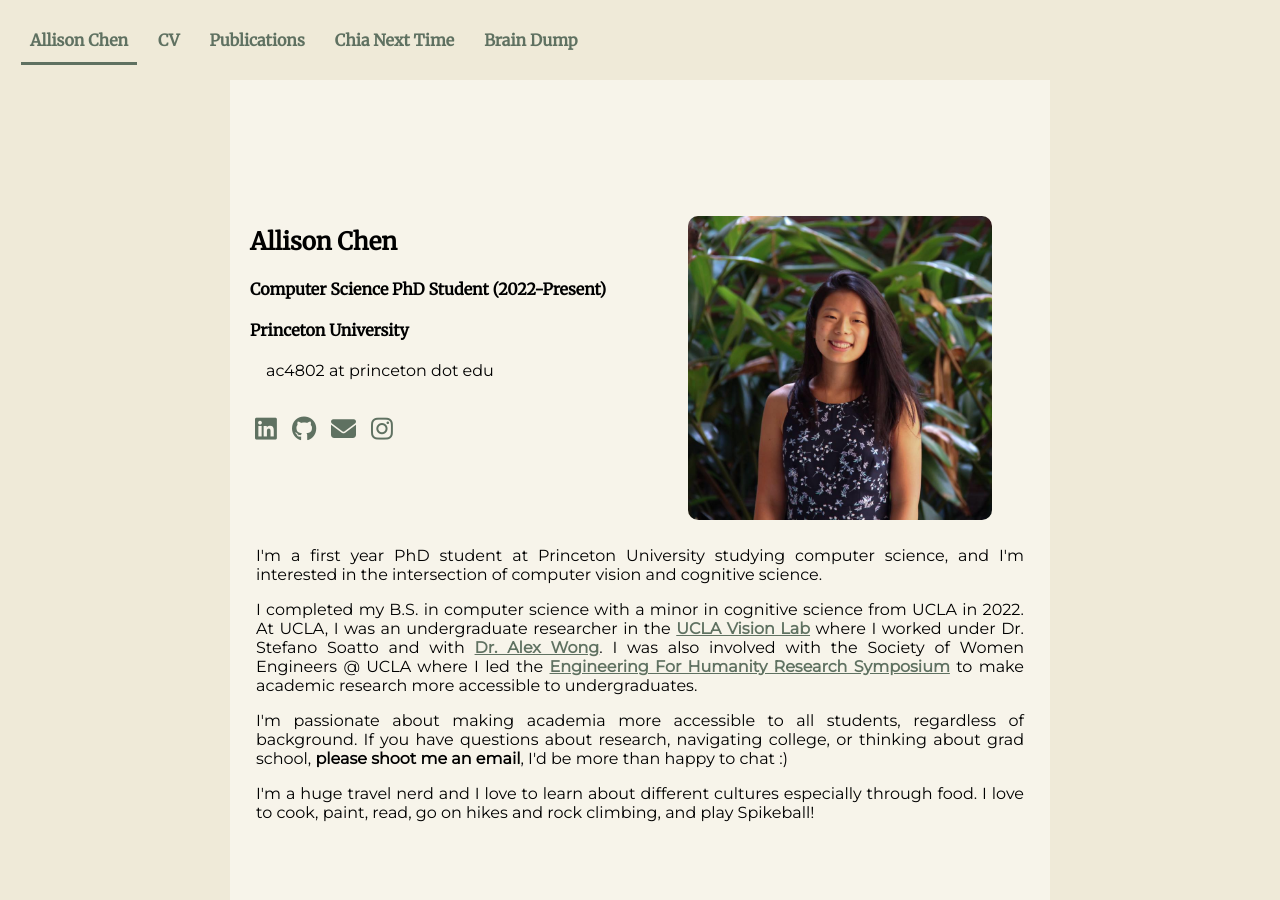
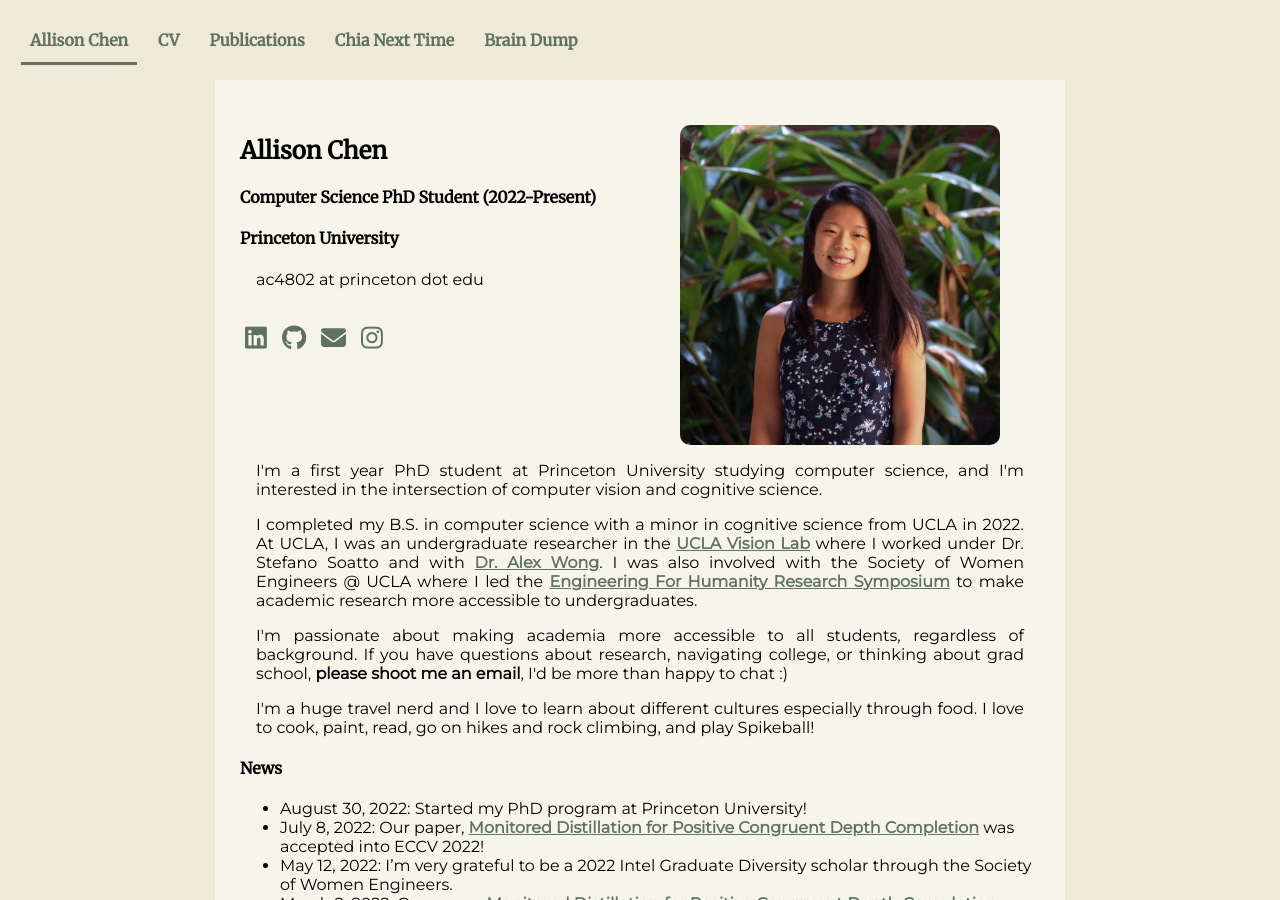
Before and after one commit to allisonchen23/allisonchen23.github.io, a Jekyll site: the page built from index.md, in a window 1280 px wide and 900 px high. Built offline with Jekyll 4.4.1, drawn with Linux system fonts in a browser that asks for light colours; nearby versions of some CDN libraries; some of the changed text lies outside the part shown.

Commit message:
added news to main page

```diff
--- a/css/main.scss
+++ b/css/main.scss
@@ -22,7 +22,6 @@
 	height:100%;
 	min-height: 100vh; /*100% of viewport height at least*/
 	background-color: var(--background_color);
-	// background-image: linear-gradient(var(--light_blue), var(--pale_pink));
 	margin: 0px;
 }
 p
@@ -69,13 +68,6 @@
 	position: relative;
 	display: inline-block;
 }
-// .hover_child:hover, .active_child /*the comma is like an or*/
-// {
-// 	// background-color: #cae4db;
-// 	// color: #24305e;
-// 	background-color: var(--background_color);
-// 	color: var(--primary_accent);
-// }
 .hover_child:hover:after, .active_child:after
 {
 	position: absolute;
@@ -175,7 +167,7 @@
 	margin-right: auto;
 	margin-bottom:25px;
 	margin-top: 70px;
-	padding: 10px;
+	padding: 25px;
 	background-color: rgba(255,255,255,0.45);
 }
 p{
@@ -214,7 +206,6 @@
 .column_2
 {
 	flex:50%;
-	padding:10px;
 	max-width: 400px;
 }
 .column_3
@@ -282,7 +273,6 @@
 #profile-image
 {
 	display:block;
-	// border-color: #f88379;
 	border-width: 3px;
 	max-width: 95%;
 	height: auto;
@@ -310,7 +300,6 @@
 a
 {
     color: var(--primary_accent);
-    // text-decoration: none !important;
 		font-weight: 900;
     background-color: transparent;
     -webkit-text-decoration-skip: objects;
--- a/index.md
+++ b/index.md
@@ -24,3 +24,11 @@
 		<p>I'm a huge travel nerd and I love to learn about different cultures especially through food. I love to cook, paint, read, go on hikes and rock climbing, and play Spikeball!</p>
 	</div>
 </div>
+
+#### News
+* August 30, 2022: Started my PhD program at Princeton University!
+* July 8, 2022: Our paper, [Monitored Distillation for Positive Congruent Depth Completion](https://arxiv.org/abs/2203.16034) was accepted into ECCV 2022!
+* May 12, 2022: I'm very grateful to be a 2022 Intel Graduate Diversity scholar through the Society of Women Engineers.
+* March 2, 2022: Our paper, [Monitored Distillation for Positive Congruent Depth Completion](https://arxiv.org/abs/2203.16034) was rejected from CVPR 2022 :)
+* September 27, 2021: Alex Wong presented our work [Small Lesion Segmentation in Brain MRIs with
+Subpixel Embedding](https://arxiv.org/pdf/2109.08791.pdf) at MICCAI's Brain Lesion workshop.
```
Also changed, not shown: _layouts/site_default.html (+5 -5 lines).
